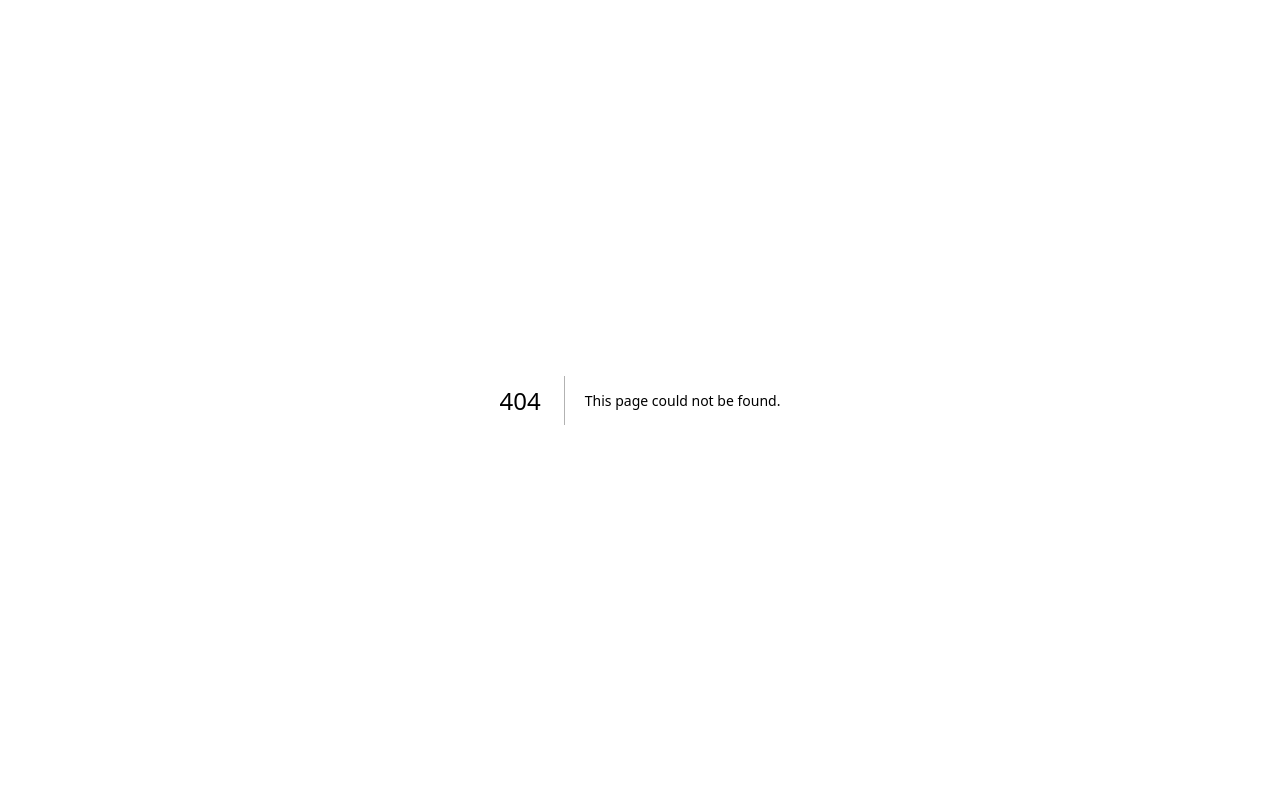
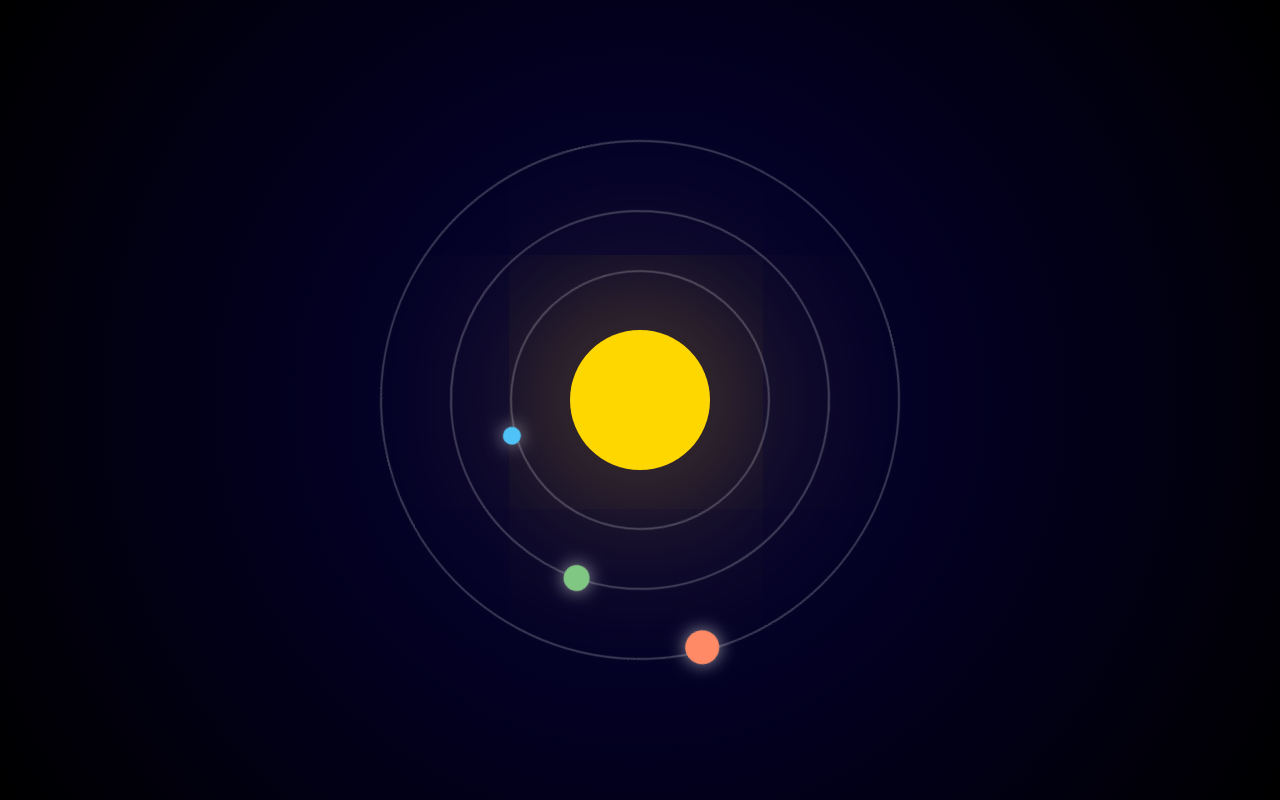
Before and after one commit to cvmtpmr/mission-espace, a Next.js app: page /child/missions/mercure in a window 1280 px wide. Before the commit this address had no page. Built offline with nearby package versions, Linux system fonts and the light colour scheme.

Commit message:
add animated clickable planets + missions routes

```diff
--- /dev/null
+++ b/app/child/missions/[slug]/page.tsx
@@ -0,0 +1,26 @@
+type Props = {
+  params: { slug: string };
+};
+
+const TITLES: Record<string, string> = {
+  mercure: "Mission Mercure",
+  venus: "Mission Vénus",
+  terre: "Mission Terre",
+};
+
+export default function MissionPage({ params }: Props) {
+  const title = TITLES[params.slug] ?? `Mission: ${params.slug}`;
+
+  return (
+    <main style={{ padding: 24, color: "white" }}>
+      <h1>{title}</h1>
+      <p>Ici tu mettras le contenu de la mission (quiz, vidéo, mini-jeu...).</p>
+
+      <div style={{ marginTop: 16 }}>
+        <a href="/child" style={{ color: "white", textDecoration: "underline" }}>
+          ← Retour à la carte
+        </a>
+      </div>
+    </main>
+  );
+}
--- a/components/SolarSystem.tsx
+++ b/components/SolarSystem.tsx
@@ -1,21 +1,41 @@
+"use client";
+
+import Link from "next/link";
 import styles from "./solar.module.css";
+
+type Mission = {
+  slug: string;
+  name: string;
+  orbitClass: string;
+  planetClass: string;
+  durationSec: number;
+};
+
+const MISSIONS: Mission[] = [
+  { slug: "mercure", name: "Mercure", orbitClass: styles.orbit1, planetClass: styles.planet1, durationSec: 12 },
+  { slug: "venus", name: "Vénus", orbitClass: styles.orbit2, planetClass: styles.planet2, durationSec: 18 },
+  { slug: "terre", name: "Terre", orbitClass: styles.orbit3, planetClass: styles.planet3, durationSec: 26 },
+];
 
 export default function SolarSystem() {
   return (
-    <div className={styles.space}>
-      <div className={styles.sun}></div>
+    <div className={styles.space} aria-hidden="false">
+      <div className={styles.sun} aria-label="Soleil" />
 
-      <div className={`${styles.orbit} ${styles.orbit1}`}>
-        <div className={`${styles.planet} ${styles.planet1}`} />
-      </div>
-
-      <div className={`${styles.orbit} ${styles.orbit2}`}>
-        <div className={`${styles.planet} ${styles.planet2}`} />
-      </div>
-
-      <div className={`${styles.orbit} ${styles.orbit3}`}>
-        <div className={`${styles.planet} ${styles.planet3}`} />
-      </div>
+      {MISSIONS.map((m) => (
+        <div
+          key={m.slug}
+          className={`${styles.orbit} ${m.orbitClass}`}
+          style={{ animationDuration: `${m.durationSec}s` }}
+          aria-label={`Orbite de ${m.name}`}
+        >
+          <Link
+            href={`/child/missions/${m.slug}`}
+            className={`${styles.planetLink} ${styles.planet} ${m.planetClass}`}
+            aria-label={`Ouvrir la mission ${m.name}`}
+          />
+        </div>
+      ))}
     </div>
   );
 }
--- a/components/solar.module.css
+++ b/components/solar.module.css
@@ -51,20 +51,81 @@
   border-radius: 50%;
 }
 
-.planet1 {
-  width: 18px;
-  height: 18px;
-  background: #4fc3f7;
+.space {
+  position: fixed;
+  inset: 0;
+  background: radial-gradient(circle at center, #05003a, #000);
+  z-index: 0;
+
+  /* IMPORTANT :
+     - le fond ne bloque pas les clics du dashboard
+     - SAUF les planètes qui, elles, sont cliquables */
+  pointer-events: none;
+
+  display: flex;
+  align-items: center;
+  justify-content: center;
 }
 
-.planet2 {
-  width: 26px;
-  height: 26px;
-  background: #81c784;
+/* Soleil */
+.sun {
+  position: absolute;
+  width: 140px;
+  height: 140px;
+  background: gold;
+  border-radius: 50%;
+  box-shadow: 0 0 200px rgba(255, 215, 0, 0.9);
 }
 
-.planet3 {
-  width: 34px;
-  height: 34px;
-  background: #ff8a65;
+/* Orbites animées */
+.orbit {
+  position: absolute;
+  border: 2px solid rgba(255, 255, 255, 0.22);
+  border-radius: 50%;
+  animation-name: spin;
+  animation-timing-function: linear;
+  animation-iteration-count: infinite;
 }
+
+/* tailles des orbites */
+.orbit1 { width: 260px; height: 260px; }
+.orbit2 { width: 380px; height: 380px; }
+.orbit3 { width: 520px; height: 520px; }
+
+/* La planète est un <a> (Link) cliquable */
+.planetLink {
+  pointer-events: auto;     /* ✅ rend cliquable malgré pointer-events:none sur .space */
+  cursor: pointer;
+  display: block;
+  text-decoration: none;
+  outline: none;
+}
+
+.planet {
+  position: absolute;
+  top: 50%;
+  right: -14px;
+  transform: translateY(-50%);
+  border-radius: 50%;
+  box-shadow: 0 0 18px rgba(255,255,255,0.6);
+  transition: transform 150ms ease, box-shadow 150ms ease;
+}
+
+.planetLink:hover {
+  transform: translateY(-50%) scale(1.15);
+  box-shadow: 0 0 26px rgba(255,255,255,0.9);
+}
+
+.planetLink:focus-visible {
+  box-shadow: 0 0 0 3px rgba(255,255,255,0.75), 0 0 26px rgba(255,255,255,0.9);
+}
+
+/* tailles + couleurs */
+.planet1 { width: 18px; height: 18px; background: #4fc3f7; }
+.planet2 { width: 26px; height: 26px; background: #81c784; }
+.planet3 { width: 34px; height: 34px; background: #ff8a65; }
+
+@keyframes spin {
+  from { transform: rotate(0deg); }
+  to   { transform: rotate(360deg); }
+}
```
Also changed, not shown: app/child/child.module.css (+2 -7 lines).
